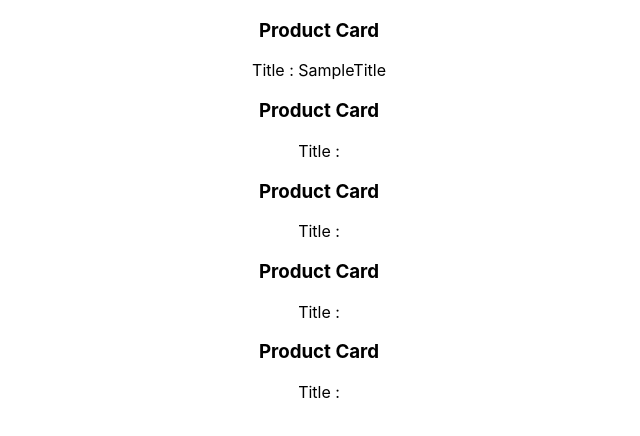
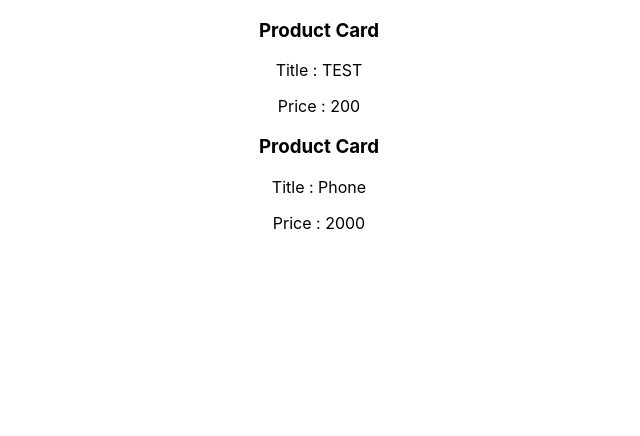
Before and after one commit to kishanhari54/scaler-frontend-react, a React (Create React App) app in the folder ecommerce/: page / in a window 1280 px wide. Shown: the top 436 px of the page, without its empty margins (321-961 px from the left). Built offline with nearby package versions, Linux system fonts and the light colour scheme.

Commit message:
Looping Over Child Elements.

```diff
--- a/ecommerce/src/Components/Product/ProductCard.js
+++ b/ecommerce/src/Components/Product/ProductCard.js
@@ -4,5 +4,6 @@ export default function ProductCard(properties){
         <div class="product-card">
             <h3> Product Card</h3>
             <p>Title : {properties.title} </p>
+            <p>Price : {properties.price} </p>
         </div>)
 }
--- a/ecommerce/src/Components/Product/ProductList.js
+++ b/ecommerce/src/Components/Product/ProductList.js
@@ -1,14 +1,28 @@
 import ProductCard from "./ProductCard"
 
-
+/*
 export default function ProductList(){
     return(
         <div>
         <ProductCard title="SampleTitle"/>
-        <ProductCard/>
-        <ProductCard/>
-        <ProductCard/>
-        <ProductCard/>
+        <ProductCard title="Sample Title 1" price="20"/>
         </div>
     )
 }
+*/
+const products = [ {title: 'TEST' , price: '200'},{title: 'Phone' , price: '2000'}]
+export default function ProductList(){
+    return(
+        <div>
+        {
+            products.map(
+              function( product){
+                return (
+                  <ProductCard title={product.title} price={product.price} />
+                )
+              })
+            }
+
+        </div>
+    )
+}
```
Also changed, not shown: 1 other file (tests, documents, lock files or other folders).
